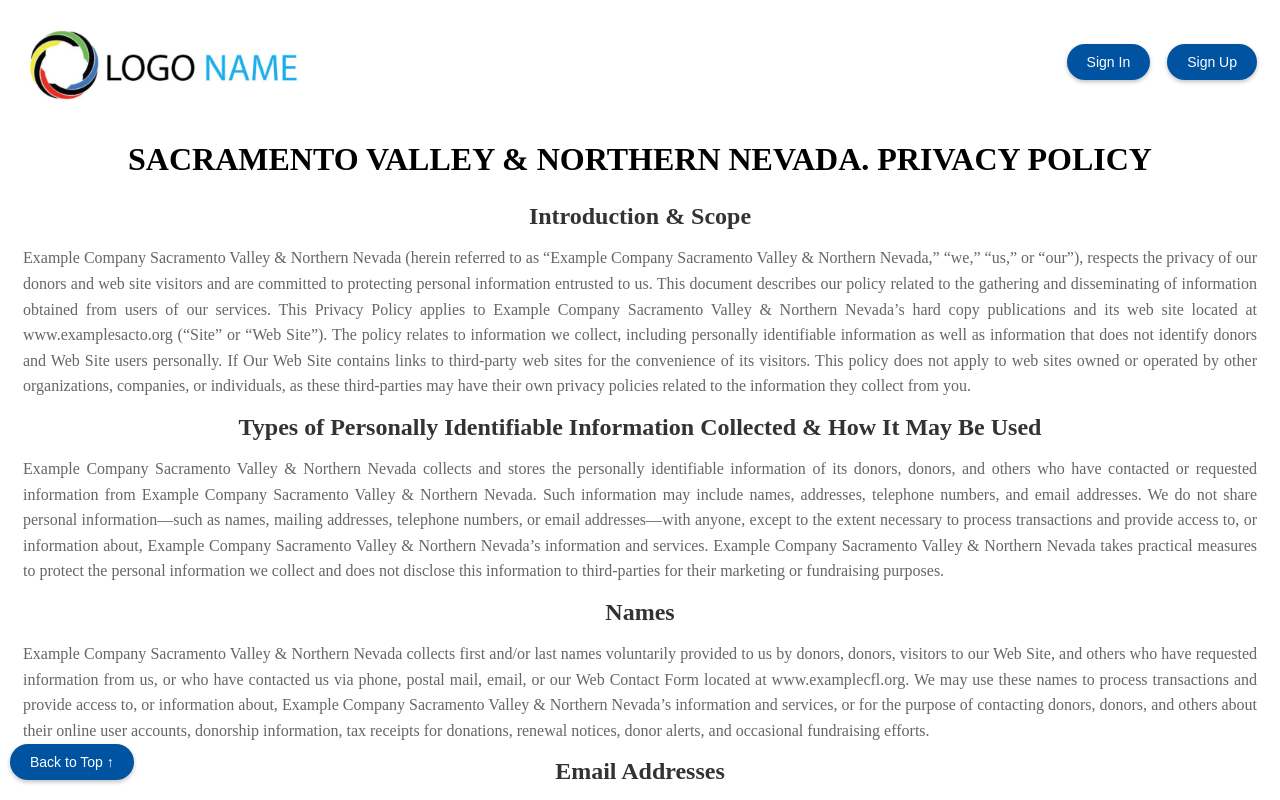
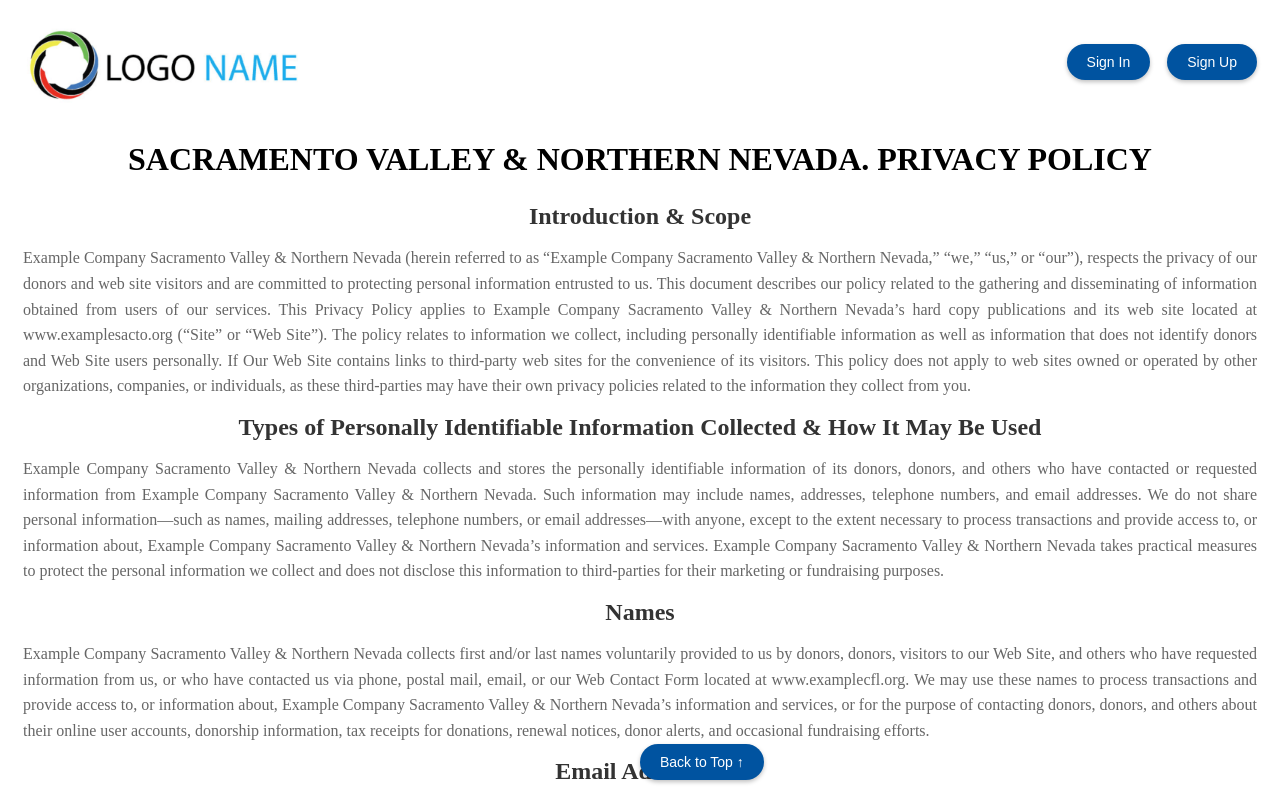
Before and after one commit to pwsmith4/Goodwill-Website, a React (Create React App) app in the folder client/: page /privacy in a window 1280 px wide. Shown: the top 800 px of the page. Built offline with nearby package versions, Linux system fonts and the light colour scheme; no server answers.

Commit message:
Resolved

```diff
--- a/client/src/pages/Privacy.jsx
+++ b/client/src/pages/Privacy.jsx
@@ -225,7 +225,7 @@ const scrollStyle = {
     transition: 'background-color 0.3s ease, color 0.3s ease', /* Add a smooth transition */
     position: 'sticky', /* Add position relative */
     top: '0px', /* Move down 10px */
-    left: '0px', /* Move to the left 5px */
+    left: '50%', /* Move to the left 5px */
     bottom: '20px',
     alignSelf: 'end',
     scrollBehavior: 'smooth',
```
